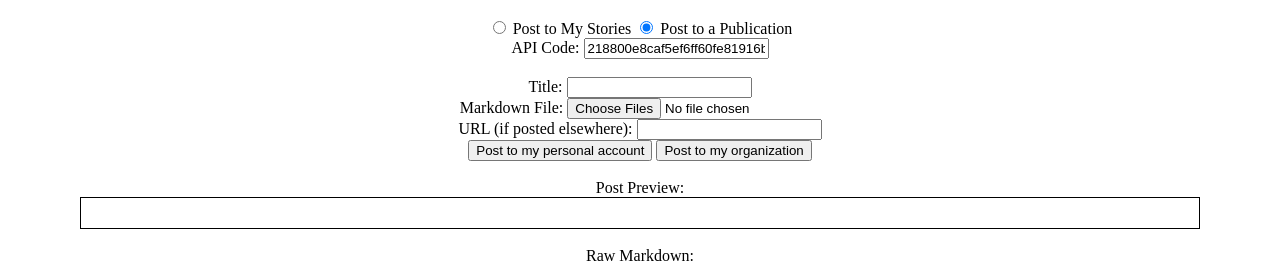
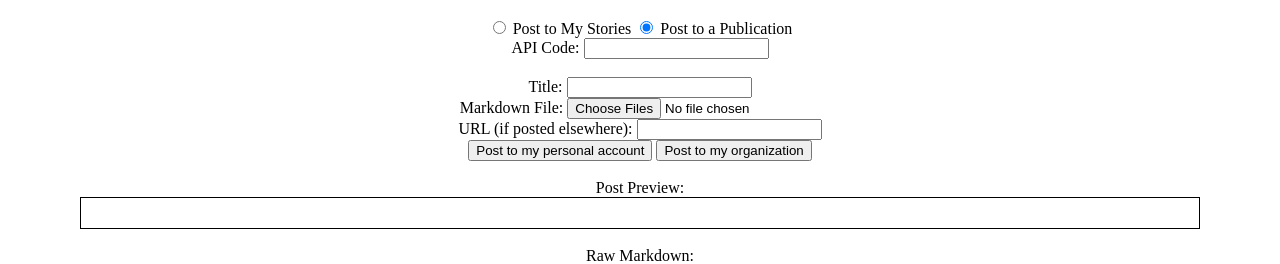
Before and after one commit to codechrysalis/md-to-medium-github, a website: page index.html in a window 1280 px wide. Shown: the part 200-464 px from the top of the page. Drawn offline with nearby package versions, Linux system fonts and the light colour scheme.

Commit message:
THIS IS WORKINGgit add .

```diff
--- a/index.html
+++ b/index.html
@@ -16,7 +16,8 @@
         <input type="radio" name="individual-or-publication" id="publication" checked>
         <label for="publication">Post to a Publication</label>
         <br> API Code:
-        <input id="authcode" type="text" value="218800e8caf5ef6ff60fe81916ba76d1d6f6ebc995256234a8ae6eb2b7a393a0e">
+        <!-- Nate's is "218800e8caf5ef6ff60fe81916ba76d1d6f6ebc995256234a8ae6eb2b7a393a0e" -->
+        <input id="authcode" type="text">
         <br>
         <br> Title:
         <input type="text" name="title">
```
